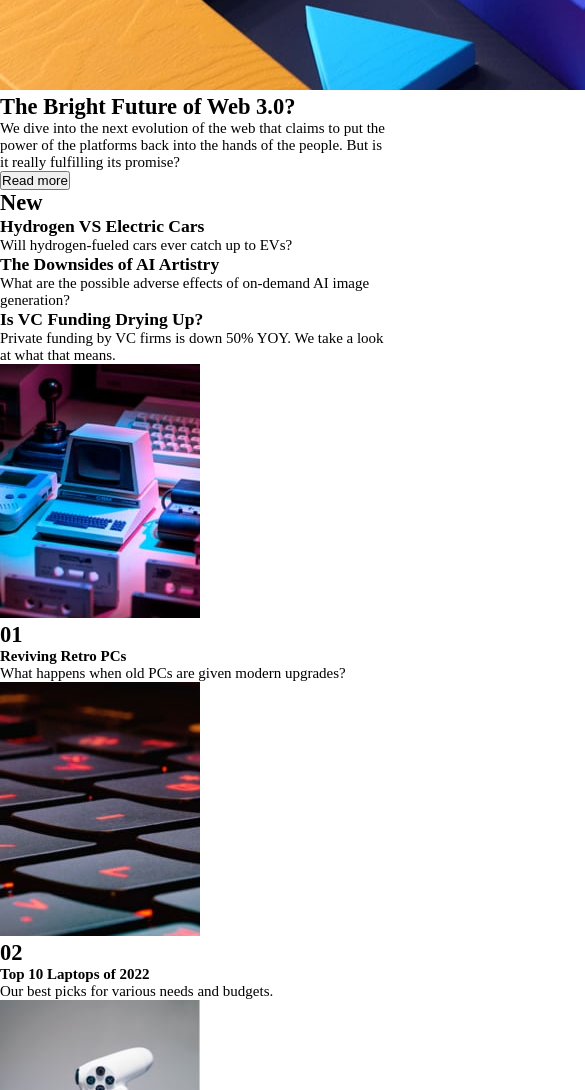
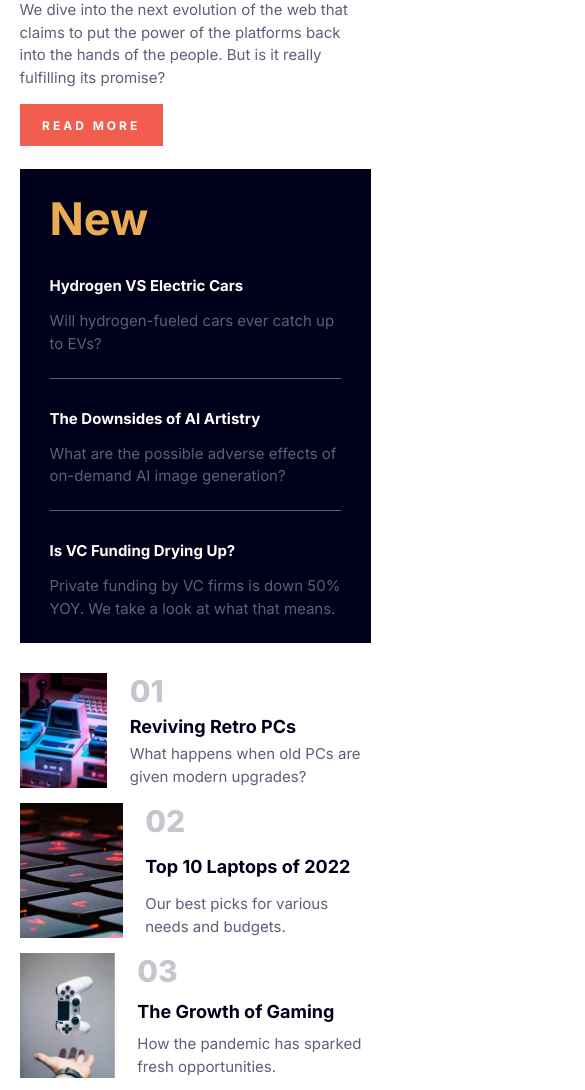
Before and after one commit to Tamarapreye-M/frontend_mentor_news-page, a plain HTML site: page index.html in a window 390 px wide. Shown: the part 510-1600 px from the top of the page, 585 px wide, since content can reach past the window. Drawn offline with Linux system fonts and the light colour scheme.

Commit message:
responsiveness added

```diff
--- a/index.html
+++ b/index.html
@@ -20,6 +20,7 @@
 			.attribution {
 				font-size: 11px;
 				text-align: center;
+
 			}
 			.attribution a {
 				color: hsl(228, 45%, 44%);
@@ -27,24 +28,29 @@
 		</style>
 	</head>
 	<body>
+		<header>
 			<!-- Home
   New
   Popular
   Trending
   Categories -->
-
-		<header></header>
+		</header>
 		<main>
 			<section class="sec-1">
 				<div class="colorful-container">
-					<div>
-						<img src="/assets/images/image-web-3-desktop.jpg" alt="" />
+					<div class="image-div">
+						<img src="/assets/images/image-web-3-desktop.jpg" alt="" class="desktop" />
+						<img src="./assets/images/image-web-3-mobile.jpg" alt="" class="mobile">
 					</div>
-					<div class="word-conatainer">
+					<div class="word-container">
 						<div id="first-word">
-							<h1>The Bright Future of Web 3.0?</h1>
+							<h1>The Bright
+								Future of
+								Web 3.0?
+							</h1>
 						</div>
 						<div id="second-word">
+
 							<p>
 								We dive into the next evolution of the web that claims to put
 								the power of the platforms back into the hands of the people.
@@ -56,19 +62,20 @@
 				</div>
 				<div class="new-container">
 					<h1>New</h1>
-          <div>
+					<div class="info-box">
 						<h3>Hydrogen VS Electric Cars</h3>
 						<p>  Will hydrogen-fueled cars ever catch up to
 						EVs?
 						</p>
 					</div>
-          <div>
+					<div class="info-box">
 						<h3>The Downsides of AI Artistry</h3>
 						<p> What are the possible adverse effects of
 						on-demand AI image generation?
 						</p>
 					</div>
-          <div>
+
+					<div class="info-box last">
 						<h3>Is VC Funding Drying Up?</h3>
 						<p>Private funding by
 						VC firms is down 50% YOY. We take a look at what that means.
--- a/style.css
+++ b/style.css
@@ -1,14 +1,240 @@
-@import url('https://fonts.googleapis.com/css2?family=Inter:wght@400;700;800&display=swap');
+@import url("https://fonts.googleapis.com/css2?family=Inter:wght@400;700;800&display=swap");
 
 * {
-    margin: 0;
-    padding: 0;
-    box-sizing: border-box;
+	margin: 0;
+	padding: 0;
+	box-sizing: border-box;
+    font-family: 'Inter', sans-serif;
 }
 html {
-    font-size: 15px;
+	font-size: 15px;
+    min-height: 100%;
 }
 
 body {
-    height: 100vh;
+    /* display: grid;
+    grid-template-rows: auto 1fr auto;
+    grid-template-columns: 1fr;
+    grid-template-areas: 'header' 'main' 'footer'; */
+    display: flex;
+    flex-direction: column;
+	min-height: 100%;
 }
+/* centering the sections */
+/* header{
+    grid-area: header;
+} */
+main{
+    /* grid-area: main; */
+    flex: 1;
+}
+/* footer{
+    grid-area: footer;
+} */
+section {
+	width: 75%;
+	margin-inline: auto;
+}
+
+/* working on section 1 */
+.sec-1 {
+    /* margin-top: 3rem; */
+    /* display: grid;
+    grid-template-columns: 2fr 1fr; */
+	display: flex;
+
+	gap: 1.5rem;
+}
+
+.sec-1 .image-div {
+	width: 100%;
+}
+
+.sec-1 .image-div img {
+    width: 100%;
+}
+
+.mobile{
+    display: none;
+}
+
+.sec-1 .word-container{
+    display: flex;
+    margin-top: 1.5rem;
+}
+
+.sec-1 .word-container > #first-word {
+    width: 50%;
+}
+
+.sec-1 .word-container > #second-word {
+    width: 50%;
+    display: flex;
+    flex-direction: column;
+    justify-content: space-between;
+    align-items: flex-start;
+
+}
+
+#first-word h1 {
+    font-size: 3rem;
+    color: hsl(240, 100%, 5%);
+    font-weight: 800;
+}
+/* styling all the ps */
+p{
+    color: hsl(236, 13%, 42%);
+    font-weight: 400;
+    font-size: 1rem;
+    line-height: 1.5em;
+}
+#second-word p {
+    width: 95%;
+}
+
+#second-word button {
+    background-color: hsl(5, 85%, 63%);
+    color: hsl(36, 100%, 99%);
+    text-transform: uppercase;
+    font-size: 0.8rem;
+    font-weight: 700;
+    letter-spacing: 3px;
+    padding: 0.9rem 1.5rem;
+    border: none;
+}
+
+/* start of new-container div */
+
+.sec-1 .new-container {
+    background-color: hsl(240, 100%, 5%);
+    padding: 1.5rem 2rem;
+}
+
+.sec-1 .new-container h1 {
+    color: hsl(35, 77%, 62%);
+    font-size: 3rem;
+    margin-bottom: 1rem;
+}
+.sec-1 .info-box {
+    margin-block: 2rem;
+    border-bottom: 1px solid hsl(236, 13%, 42%);
+    padding-bottom: 1.5rem;
+}
+.sec-1 .last{
+    border-bottom: none;
+    padding-bottom: 0;
+    margin-bottom: 0;
+}
+.sec-1 .info-box h3{
+    color: hsl(36, 100%, 99%);
+    font-size: 1rem;
+}
+
+.sec-1 .info-box p{
+    margin-top: 1rem;
+}
+
+/* end of section 1 */
+
+.sec-2 {
+    margin-top: 2rem;
+    display: grid;
+    grid-template-columns: repeat(auto-fill, minmax(300px, 1fr));
+    /* display: flex; */
+    /* flex-wrap: wrap; */
+    /* flex-basis: 30%; */
+    height: 15vh;
+    gap: 1rem;
+}
+
+.sec-2 .card {
+    display: flex;
+    gap: 1.5rem;
+    /* max-width: 300px; */
+
+}
+
+.small-image-div {
+    width: 10rem;
+    height: 100%;
+}
+.small-image-div img {
+    width: 100%;
+    height: 100%;
+}
+
+.text-div {
+    display: flex;
+    flex-direction: column;
+    justify-content: space-between;
+    align-items: flex-start;
+}
+
+
+.text-div h2{
+    font-size: 2rem;
+    font-weight: 800;
+    color: hsl(233, 8%, 79%);
+}
+.text-div h4{
+    font-size: 1.2rem;
+    font-weight: 700;
+    color: hsl(240, 100%, 5%);
+}
+.text-div p{
+    font-size: 1rem;
+}
+
+/* footer {
+    position: absolute;
+    bottom: 0%;
+    left: 50%;
+    transform: translate(-50%,-0%);
+} */
+
+/* responsivenes for mobile */
+@media screen and (max-width: 425px){
+  body{
+    min-height: 0;
+
+  }
+    .mobile{
+        display: block;
+    }
+    .desktop{
+        display: none;
+    }
+    section{
+        width: 90%;
+    }
+
+    .sec-1 {
+        flex-direction: column;
+    }
+    .sec-1 .word-container{
+        flex-direction: column;
+    }
+    .sec-1 .word-container > #first-word {
+        width: 100%;
+    }
+    .sec-1 .word-container > #second-word{
+        width: 100%;
+    }
+    #second-word p {
+        margin: 1rem 0rem;
+    }
+
+    .sec-2{
+        grid-template-columns: 1fr;
+    }
+
+    footer{
+        display: none;
+    }
+}
+
+@media screen and (max-width: 1024px){
+    .sec-1{
+        flex-wrap: wrap;
+    }
+}
```
Lines whose indentation alone changed are shown as unchanged.
